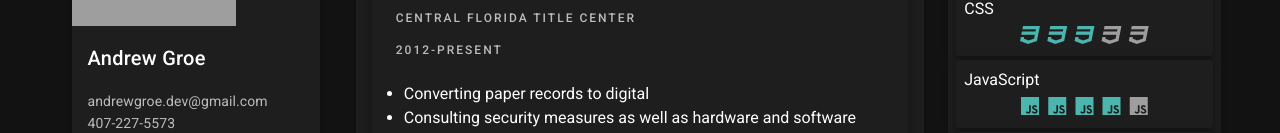
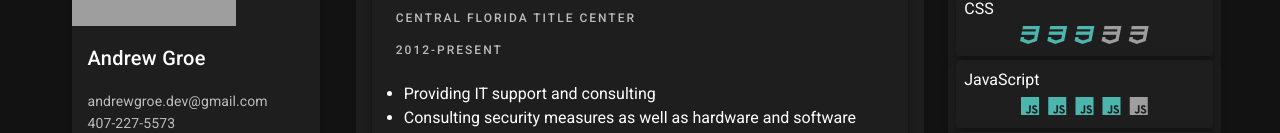
Before and after one commit to AndrewGroe/resume-site, a Vue app: page / in a window 1280 px wide. Shown: the part 226-359 px from the top of the page. Built offline with nearby package versions, Linux system fonts and the light colour scheme; grey boxes are pictures that could not be loaded.

Commit message:
fixed typo

```diff
--- a/src/components/Experience.vue
+++ b/src/components/Experience.vue
@@ -58,11 +58,11 @@ export default {
         position: "IT / Development",
         dates: "2012-Present",
         responsibilities: [
-          "Converting paper records to digital",
+          "Providing IT support and consulting",
           "Consulting security measures as well as hardware and software upgrades",
           "Maintaining hardware and software both remote and onsite",
           "Creating and maintaining company website (cftitle.com)",
-          "Creating and maintaining native mobile apps Android(Java) & iOS(Swift)"
+          "Creating and maintaining native mobile apps Android (Java) & iOS (Swift)"
         ],
         links: {
           name: "Android App",
```
